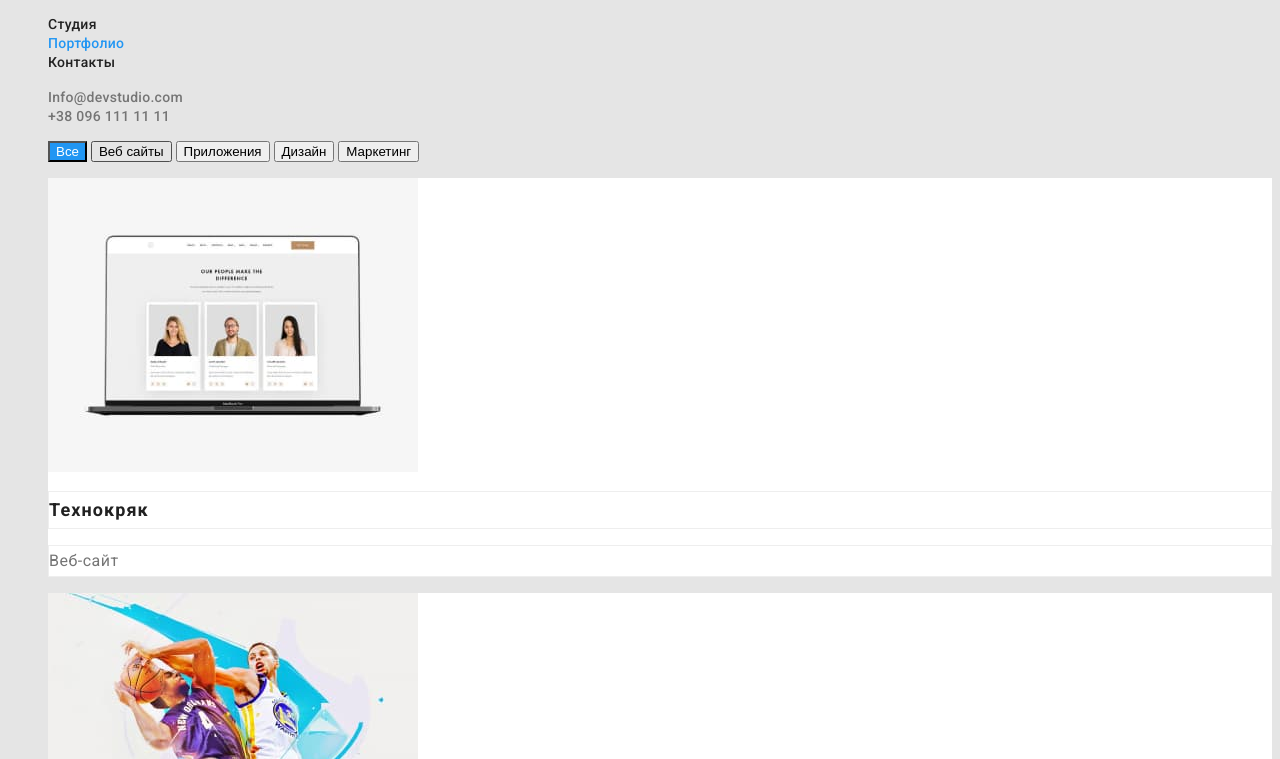
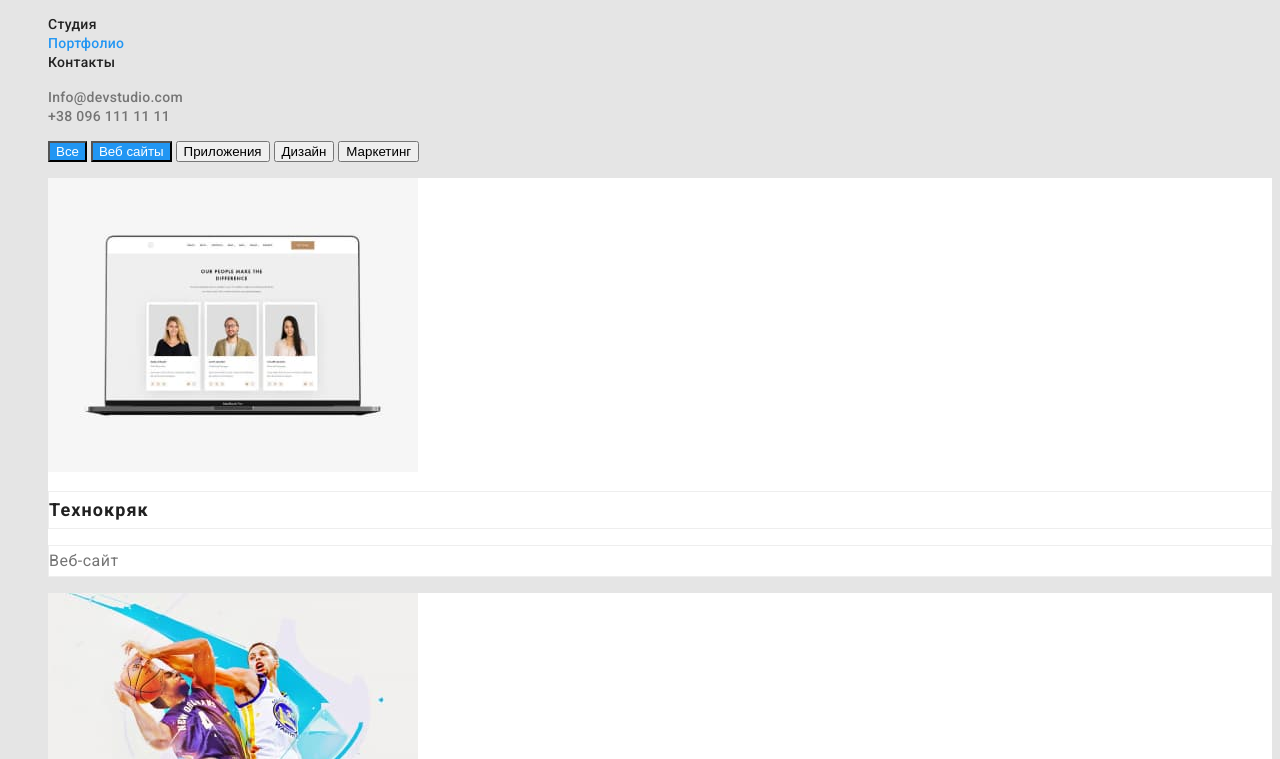
Before and after one commit to TkachikNataly/goit-markup-hw-02, a plain HTML site: page porfolio.html in a window 1280 px wide. In both pictures the pointer is over the button "Веб сайты". Shown: the part 41-800 px from the top of the page. Drawn offline with Linux system fonts and the light colour scheme.

Commit message:
Finish DZ2 v1

```diff
--- a/css/style.css
+++ b/css/style.css
@@ -150,6 +150,11 @@ text-decoration: none;
     text-align: center;
     letter-spacing: 0.03em;
 }
+.portfolio-bt:hover,
+.portfolio-bt:focus {
+    color: var(--white-text-color);
+    background-color: var(--background-accent);
+}
 .portfolio-bt-current {
     background-color: var(--background-accent);
     color: var(--white-text-color)
```
